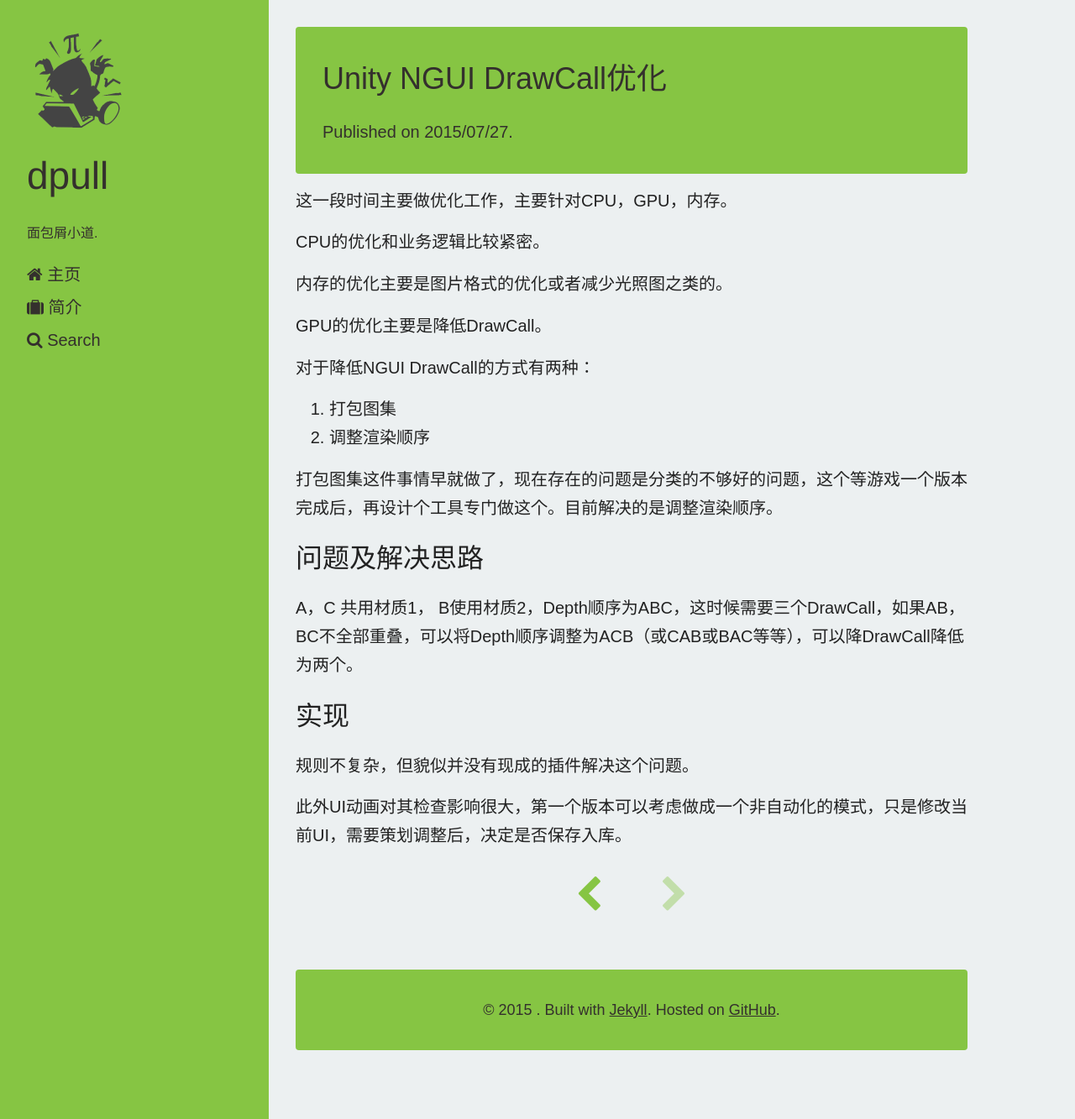
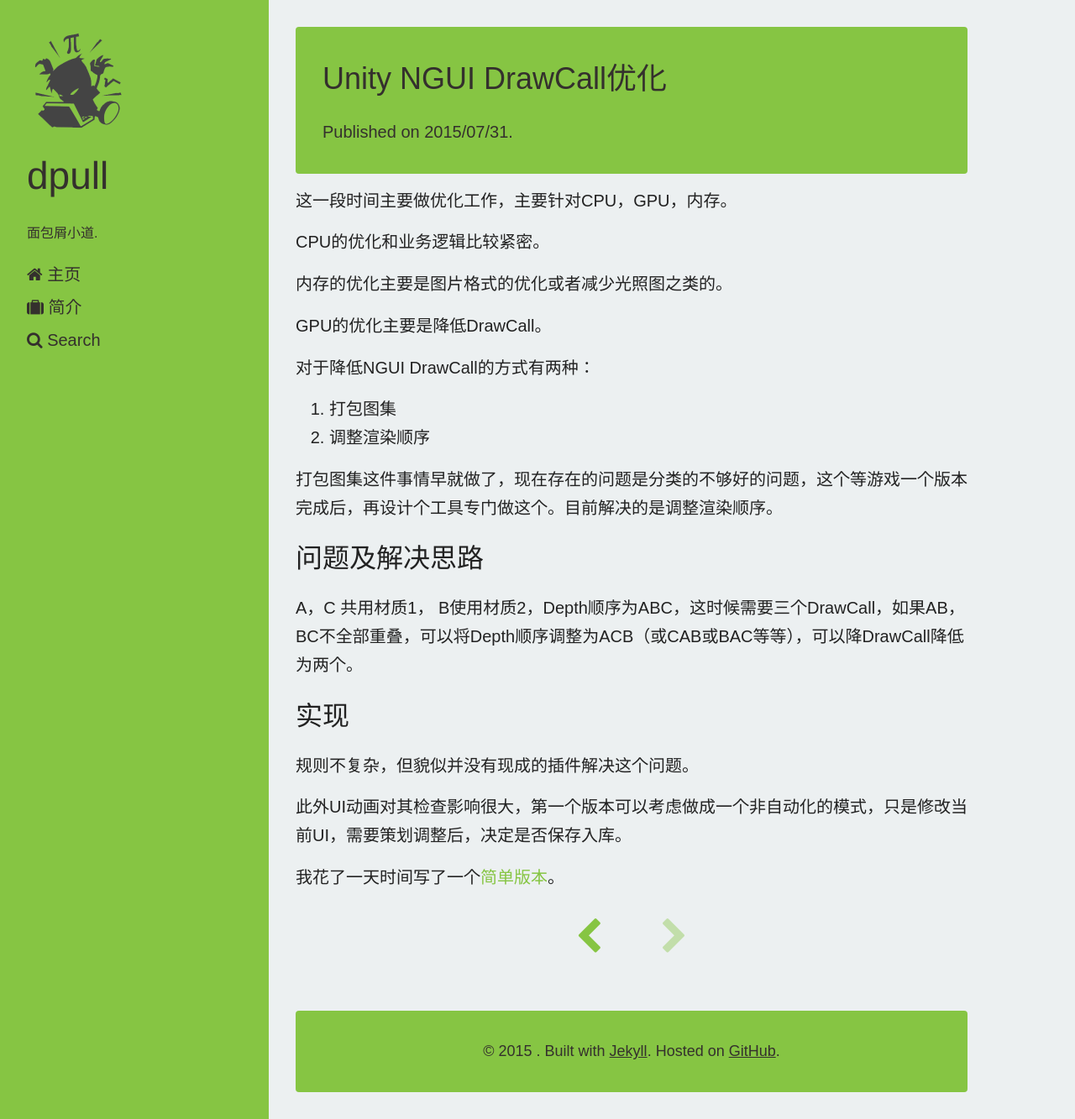
Before and after one commit to dpull/dpull.github.io, a Jekyll site: the page built from _posts/program/2015-07-31-unity_ngui_drawcall_optimize.md, in a window 1280 px wide and 1333 px high. Shown: the whole window at 84% size. Built offline with Jekyll 4.4.1, drawn with Linux system fonts in a browser that asks for light colours; nearby versions of some CDN libraries; Markdown is read by kramdown in place of the engine named in the settings; comment, search, counter and statistics services are not loaded.

Commit message:
整理代码

```diff
--- a/_posts/program/2015-07-27-unity_ngui_drawcall_optimize.md
+++ b/_posts/program/2015-07-31-unity_ngui_drawcall_optimize.md
@@ -27,3 +27,5 @@
 规则不复杂，但貌似并没有现成的插件解决这个问题。
 
 此外UI动画对其检查影响很大，第一个版本可以考虑做成一个非自动化的模式，只是修改当前UI，需要策划调整后，决定是否保存入库。
+
+我花了一天时间写了一个[简单版本](https://github.com/dpull/UIBatchSorting)。
```
